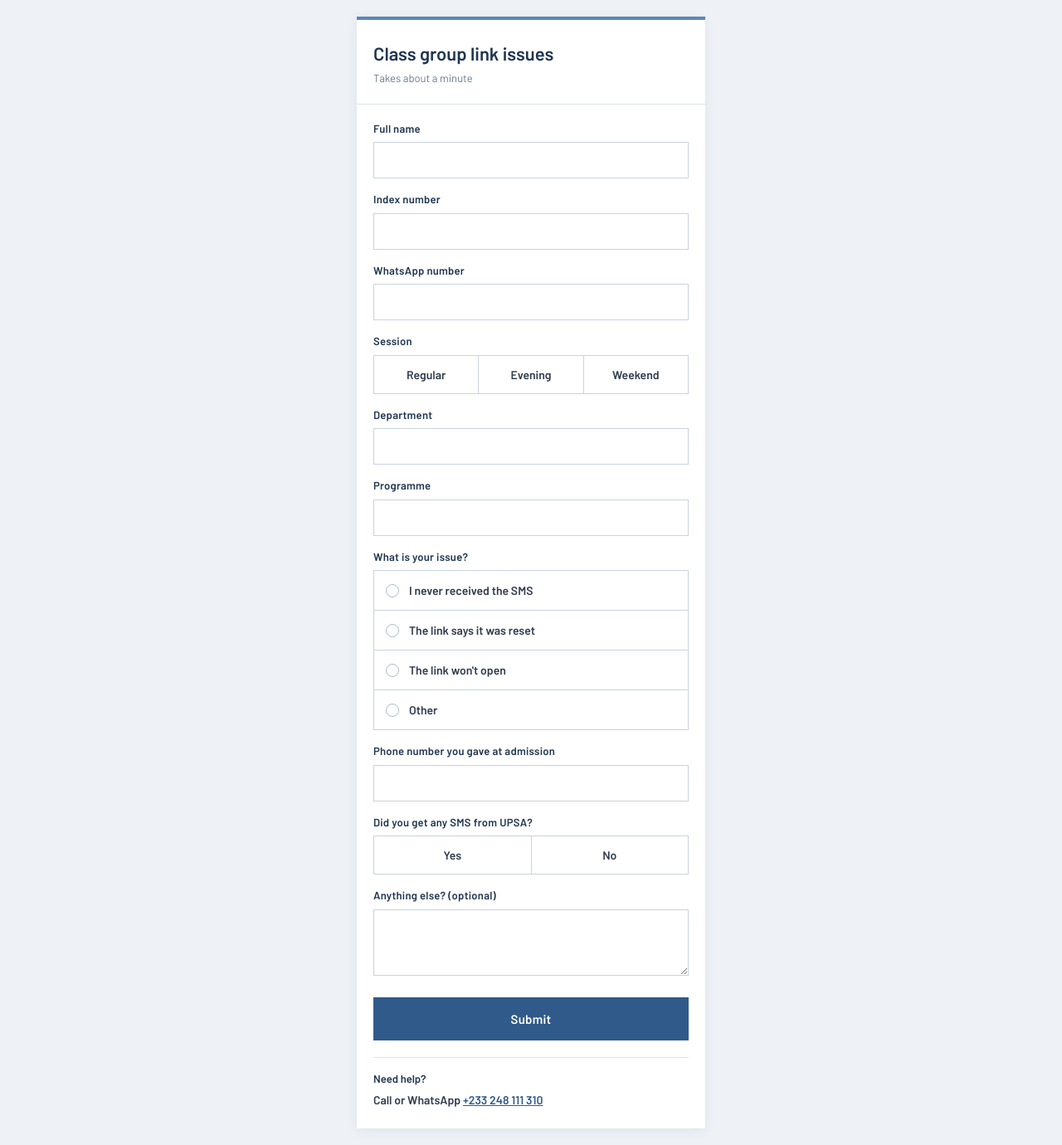
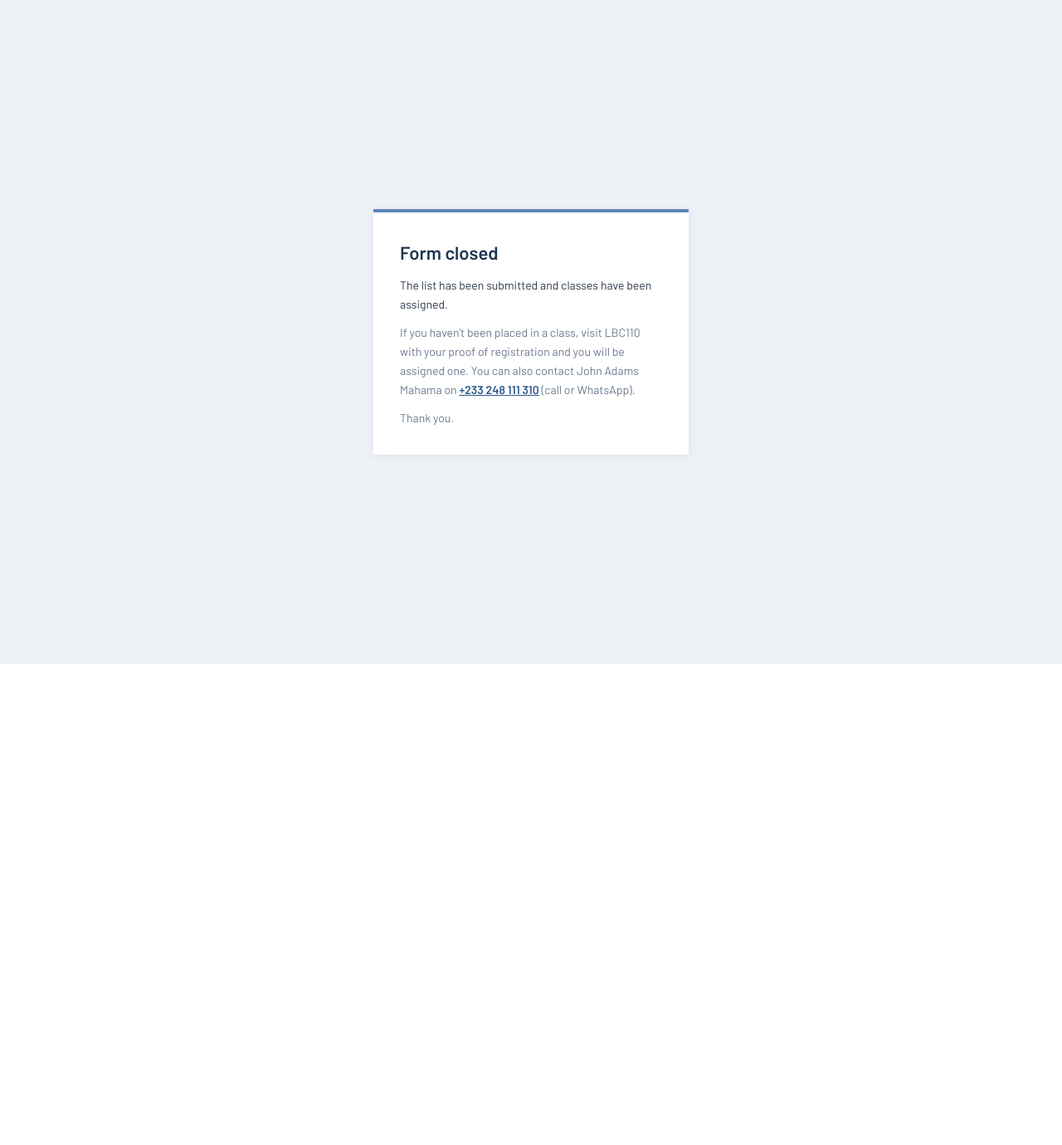
Before and after one commit to johnadamsmahama/distinction-library, a Next.js app: page /class-link in a window 1280 px wide. Shown: the whole page at 83% size. After the commit the page ends 800 px from the top, so only its background shows below. Built offline with nearby package versions, Linux system fonts and the light colour scheme; a web font is replaced by a local one.

Commit message:
Refactor ClassLinkPage to include submission confirmation
Updated the ClassLinkPage component to display a form submission confirmation message and modified the form structure.

```diff
--- a/app/class-link/page.tsx
+++ b/app/class-link/page.tsx
@@ -1,273 +1,22 @@
-'use client';
-
-import { useState } from 'react';
-import { createClient } from '@/lib/supabase/client';
-
-const SESSIONS = ['Regular', 'Evening', 'Weekend'];
-const ISSUES = [
-  'I never received the SMS',
-  'The link says it was reset',
-  "The link won't open",
-  'Other',
-];
-
-const labelClass =
-  'block text-[13px] font-extrabold text-[#1F3550] mb-[6px] tracking-[0.02em]';
-const inputClass =
-  'w-full h-11 bg-white border border-[#C9D3E0] rounded-none appearance-none px-3 text-[15px] font-bold text-[#1F3550] outline-none focus:border-[#5B87B8]';
-
-function Segmented({
-  options,
-  value,
-  onChange,
-}: {
-  options: string[];
-  value: string;
-  onChange: (v: string) => void;
-}) {
-  return (
-    <div className="flex">
-      {options.map((opt, i) => (
-        <button
-          key={opt}
-          type="button"
-          onClick={() => onChange(opt)}
-          className={`flex-1 py-3 text-[14px] font-bold text-center border rounded-none ${
-            i > 0 ? 'border-l-0' : ''
-          } ${
-            value === opt
-              ? 'bg-[#5B87B8] border-[#5B87B8] text-white'
-              : 'bg-white border-[#C9D3E0] text-[#2F3B4C]'
-          }`}
-        >
-          {opt}
-        </button>
-      ))}
-    </div>
-  );
-}
-
 export default function ClassLinkPage() {
-  const [fullName, setFullName] = useState('');
-  const [indexNumber, setIndexNumber] = useState('');
-  const [whatsapp, setWhatsapp] = useState('');
-  const [session, setSession] = useState('');
-  const [department, setDepartment] = useState('');
-  const [programme, setProgramme] = useState('');
-  const [issue, setIssue] = useState('');
-  const [admissionPhone, setAdmissionPhone] = useState('');
-  const [gotSms, setGotSms] = useState('');
-  const [notes, setNotes] = useState('');
-
-  const [submitting, setSubmitting] = useState(false);
-  const [error, setError] = useState('');
-  const [submitted, setSubmitted] = useState(false);
-
-  async function handleSubmit(e: React.FormEvent) {
-    e.preventDefault();
-    setError('');
-
-    if (
-      !fullName.trim() ||
-      !indexNumber.trim() ||
-      !whatsapp.trim() ||
-      !session ||
-      !department.trim() ||
-      !programme.trim() ||
-      !issue ||
-      !admissionPhone.trim() ||
-      !gotSms
-    ) {
-      setError('Fill in every field except the last one.');
-      return;
-    }
-
-    setSubmitting(true);
-
-    const supabase = createClient();
-    const { error: insertError } = await supabase.from('class_link_issues').insert({
-      full_name: fullName.trim(),
-      index_number: indexNumber.trim(),
-      whatsapp_number: whatsapp.trim(),
-      session,
-      department: department.trim(),
-      programme: programme.trim(),
-      issue,
-      admission_phone: admissionPhone.trim(),
-      received_any_sms: gotSms,
-      notes: notes.trim() || null,
-    });
-
-    setSubmitting(false);
-
-    if (insertError) {
-      setError("That didn't go through. Check your connection and try again.");
-      return;
-    }
-
-    setSubmitted(true);
-  }
-
-  if (submitted) {
   return (
     <div className="min-h-screen bg-[#EEF2F7] font-body flex items-center justify-center px-4">
-        <div className="max-w-[380px] w-full bg-white border-t-4 border-[#5B87B8] shadow-[0_2px_12px_rgba(31,53,80,0.08)] p-8 text-center">
-          <p className="text-[20px] font-bold text-[#1F3550] mb-2">Response received</p>
-          <p className="text-[14px] text-[#6B7A8F] leading-relaxed">
-            Thank you. You can close this page now.
+      <div className="max-w-[380px] w-full bg-white border-t-4 border-[#5B87B8] shadow-[0_2px_12px_rgba(31,53,80,0.08)] p-8">
+        <p className="text-[22px] font-bold text-[#1F3550] mb-3">Form closed</p>
+        <p className="text-[14px] text-[#2F3B4C] leading-relaxed mb-3">
+          The list has been submitted and classes have been assigned.
         </p>
-          <p className="text-[13px] font-bold text-[#2F3B4C] mt-4">
-            Need help? Call or WhatsApp{' '}
-            <a href="tel:+233248111310" className="text-[#2F5A8A] underline">
+        <p className="text-[14px] text-[#6B7A8F] leading-relaxed mb-3">
+          If you haven&apos;t been placed in a class, visit LBC110 with your proof of
+          registration and you will be assigned one. You can also contact John Adams
+          Mahama on{' '}
+          <a href="tel:+233248111310" className="text-[#2F5A8A] font-bold underline">
             +233 248 111 310
-            </a>
+          </a>{' '}
+          (call or WhatsApp).
         </p>
+        <p className="text-[14px] text-[#6B7A8F] leading-relaxed">Thank you.</p>
       </div>
     </div>
   );
 }
-
-  return (
-    <div className="min-h-screen bg-[#EEF2F7] font-body flex justify-center px-3 py-5">
-      <form
-        onSubmit={handleSubmit}
-        className="cl-form max-w-[420px] w-full self-start bg-white border-t-4 border-[#5B87B8] shadow-[0_2px_12px_rgba(31,53,80,0.08)]"
-      >
-        <style>{`.cl-form input, .cl-form textarea, .cl-form select, .cl-form button { border-radius: 0 !important; -webkit-appearance: none; appearance: none; }`}</style>
-        <div className="px-5 pt-6 pb-5 border-b border-[#DDE4EE]">
-          <h1 className="text-[22px] font-bold text-[#1F3550]">Class group link issues</h1>
-          <p className="text-[13px] text-[#6B7A8F] mt-1">Takes about a minute</p>
-        </div>
-
-        <div className="px-5 pt-5 pb-6 flex flex-col gap-4">
-          <div>
-            <label className={labelClass}>Full name</label>
-            <input
-              className={inputClass}
-              value={fullName}
-              onChange={(e) => setFullName(e.target.value)}
-            />
-          </div>
-
-          <div>
-            <label className={labelClass}>Index number</label>
-            <input
-              className={inputClass}
-              value={indexNumber}
-              onChange={(e) => setIndexNumber(e.target.value)}
-            />
-          </div>
-
-          <div>
-            <label className={labelClass}>WhatsApp number</label>
-            <input
-              className={inputClass}
-              type="tel"
-              inputMode="tel"
-              value={whatsapp}
-              onChange={(e) => setWhatsapp(e.target.value)}
-            />
-          </div>
-
-          <div>
-            <label className={labelClass}>Session</label>
-            <Segmented options={SESSIONS} value={session} onChange={setSession} />
-          </div>
-
-          <div>
-            <label className={labelClass}>Department</label>
-            <input
-              className={inputClass}
-              value={department}
-              onChange={(e) => setDepartment(e.target.value)}
-            />
-          </div>
-
-          <div>
-            <label className={labelClass}>Programme</label>
-            <input
-              className={inputClass}
-              value={programme}
-              onChange={(e) => setProgramme(e.target.value)}
-            />
-          </div>
-
-          <div>
-            <label className={labelClass}>What is your issue?</label>
-            <div className="flex flex-col">
-              {ISSUES.map((opt, i) => {
-                const selected = issue === opt;
-                return (
-                  <button
-                    key={opt}
-                    type="button"
-                    onClick={() => setIssue(opt)}
-                    className={`flex items-center gap-3 text-left text-[14px] font-bold px-[14px] py-[13px] border rounded-none ${
-                      i > 0 ? 'border-t-0' : ''
-                    } ${
-                      selected
-                        ? 'bg-[#EAF1F9] border-[#8FB0D6] border-l-[3px] border-l-[#5B87B8] text-[#1F3550]'
-                        : 'bg-white border-[#C9D3E0] text-[#2F3B4C]'
-                    }`}
-                  >
-                    <span
-                      className={`flex-none w-4 h-4 rounded-full bg-white ${
-                        selected ? 'border-[5px] border-[#5B87B8]' : 'border border-[#AEBBCC]'
-                      }`}
-                    />
-                    {opt}
-                  </button>
-                );
-              })}
-            </div>
-          </div>
-
-          <div>
-            <label className={labelClass}>Phone number you gave at admission</label>
-            <input
-              className={inputClass}
-              type="tel"
-              inputMode="tel"
-              value={admissionPhone}
-              onChange={(e) => setAdmissionPhone(e.target.value)}
-            />
-          </div>
-
-          <div>
-            <label className={labelClass}>Did you get any SMS from UPSA?</label>
-            <Segmented options={['Yes', 'No']} value={gotSms} onChange={setGotSms} />
-          </div>
-
-          <div>
-            <label className={labelClass}>Anything else? (optional)</label>
-            <textarea
-              className="w-full h-20 bg-white border border-[#C9D3E0] rounded-none appearance-none px-3 py-2 text-[15px] font-bold text-[#1F3550] outline-none focus:border-[#5B87B8]"
-              value={notes}
-              onChange={(e) => setNotes(e.target.value)}
-            />
-          </div>
-
-          {error && <p className="text-[13px] font-bold text-[#B4443C]">{error}</p>}
-
-          <button
-            type="submit"
-            disabled={submitting}
-            className="bg-[#2F5A8A] text-white rounded-none py-[15px] text-[15px] font-bold tracking-[0.02em] mt-1 disabled:opacity-60"
-          >
-            {submitting ? 'Submitting…' : 'Submit'}
-          </button>
-
-          <div className="border-t border-[#DDE4EE] pt-4 mt-1">
-            <p className="text-[13px] font-extrabold text-[#1F3550] mb-1">Need help?</p>
-            <p className="text-[14px] font-bold text-[#2F3B4C]">
-              Call or WhatsApp{' '}
-              <a href="tel:+233248111310" className="text-[#2F5A8A] underline">
-                +233 248 111 310
-              </a>
-            </p>
-          </div>
-        </div>
-      </form>
-    </div>
-  );
-}
```
Lines whose indentation alone changed are shown as unchanged.
